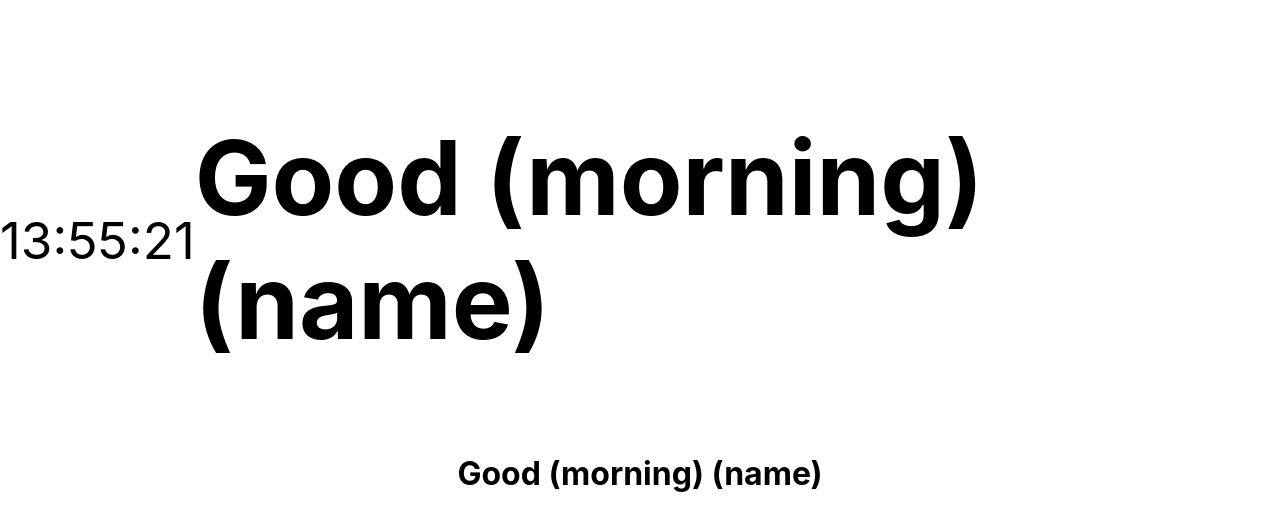
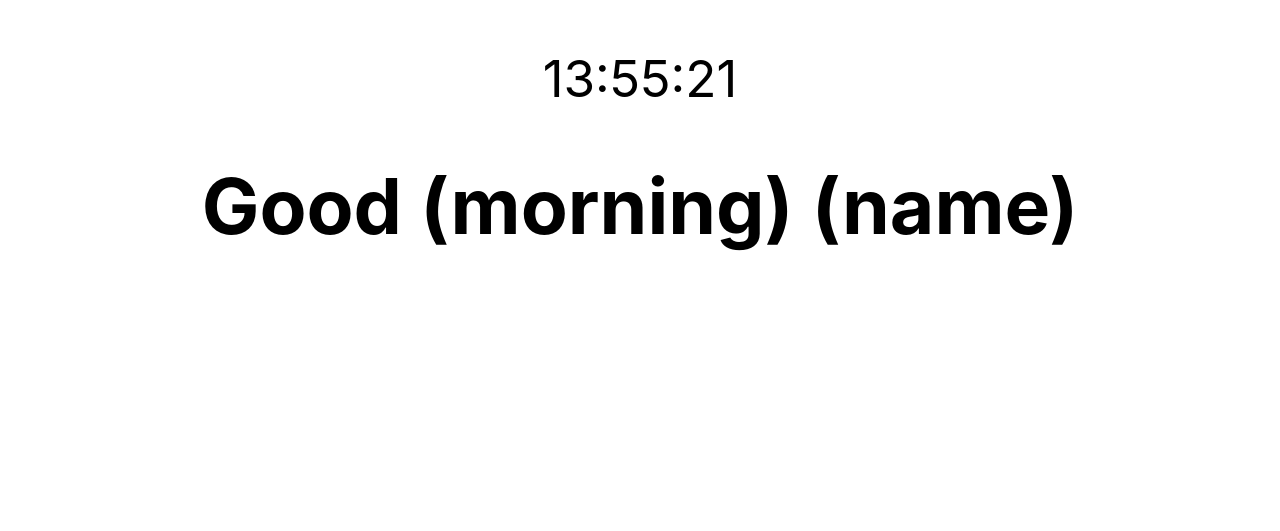
Before and after one commit to kaycmendes/todoTab, a React (Create React App) app: page / in a window 1280 px wide. Shown: the part 193-724 px from the top of the page. Built offline with nearby package versions, Linux system fonts and the light colour scheme.

Commit message:
center components

```diff
--- a/src/App.css
+++ b/src/App.css
@@ -1,11 +1,16 @@
 .greeting,.clock {
   display: flex;
+  flex-direction: column;
   justify-content: center;
   align-items: center;
 
 }
 .clock{
   font-size: 4vw;
+}
+
+.greeting{
+  font-size:3vw;
 }
 
 
--- a/src/App.js
+++ b/src/App.js
@@ -1,13 +1,13 @@
 import React from 'react';
 import Clock from './components/Clock'
-import Greeting from './components/Greeting'
+
 import './App.css';
 
 function App() {
   return (
     <div className="App">
       <Clock/>
-      <Greeting/>
+
     </div>
   );
 }
```
